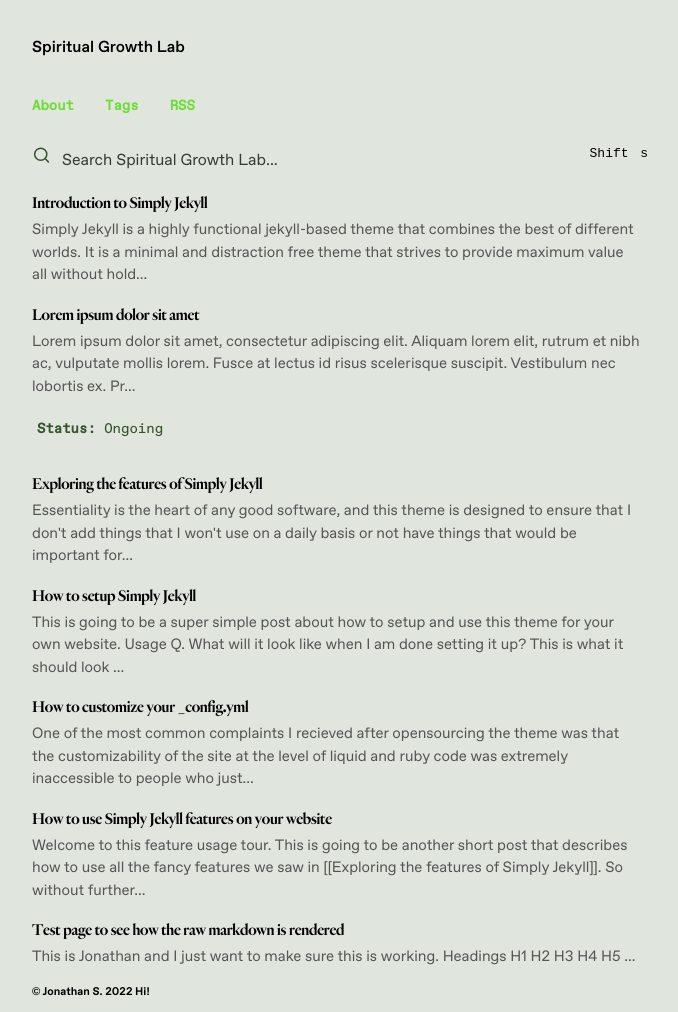
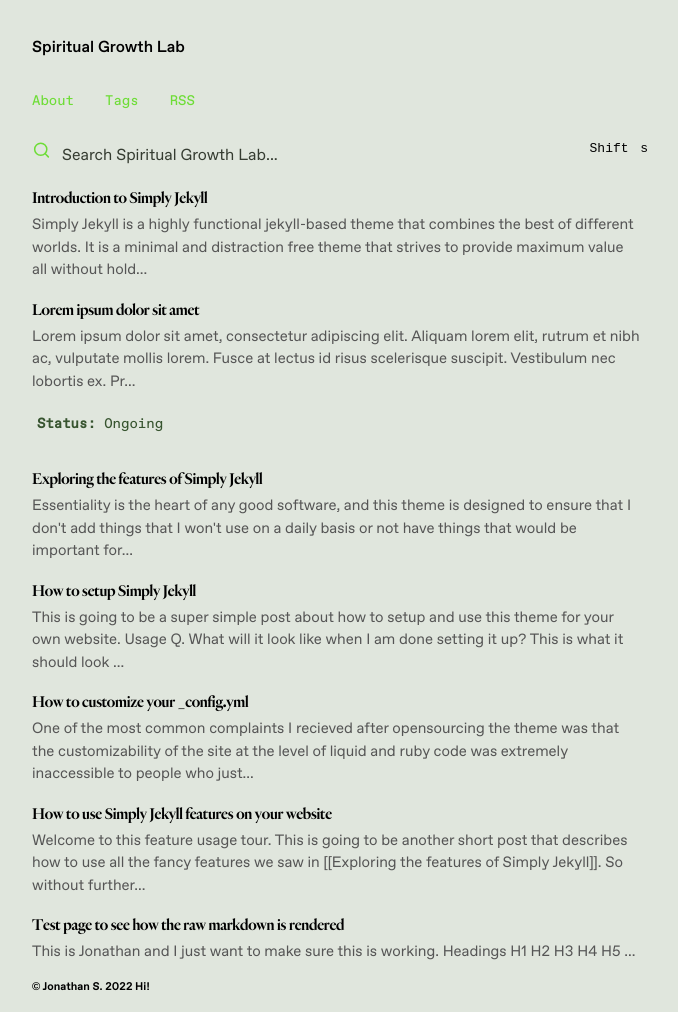
Before and after one commit to jsantiago611/digital-garden-master, a Jekyll site: the page built from index.md, in a window 1280 px wide. Shown: the whole page, without its empty margins (298-976 px from the left). Built offline with Jekyll 4.4.1, drawn with Linux system fonts in a browser that asks for light colours.

Commit message:
Update Style.css

```diff
--- a/assets/css/Style.css
+++ b/assets/css/Style.css
@@ -681,16 +681,16 @@ hr {
 }
 
 .menu-item-icon {
-    margin-top: 7px;
+    margin-top: 0px;
     align-self: center;
     justify-self: center;
     stroke: var(--lime);
 }
 
 .menu-item-text {
-    margin-top: 5px;
+    margin-top: 0px;
     margin-left: auto;
-    font-weight: 600;
+    font-weight: 400;
     font-size: var(--font-size-small);
     font-family: var(--font-family-mono);
     color: var(--lime);
@@ -759,7 +759,7 @@ hr {
     vertical-align: middle;
     margin-top: -2px;
     padding-left: 20px;
-    stroke: var(--green) !important;
+    stroke: var(--lime) !important;
     padding-top: 12.5px;
     z-index: 1;
 }
```
